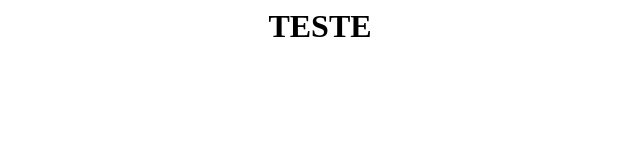
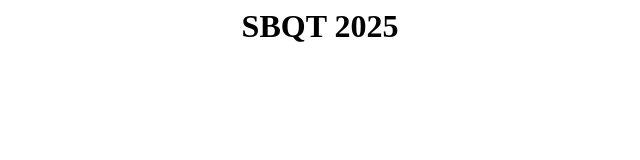
Before and after one commit to MirkosMartins/sbqt2025, a plain HTML site: page index.html in a window 1280 px wide. Shown: the whole page, without its empty margins (320-960 px from the left). Drawn offline with Linux system fonts and the light colour scheme.

Commit message:
Update index.html

```diff
--- a/index.html
+++ b/index.html
@@ -8,7 +8,7 @@
     <script src="https://cdn.jsdelivr.net/npm/mind-ar@1.2.5/dist/mindar-image-aframe.prod.js"></script>
 </HEAD>
 <BODY>
-<CENTER><H1>TESTE</H1></CENTER>
+<CENTER><H1>SBQT 2025</H1></CENTER>
     <a-scene
       mindar-image="imageTargetSrc: https://raw.githubusercontent.com/MirkosMartins/sbqt2025/main/nanoCarbon.mind; maxTrack: 3"
       color-space="sRGB"
```
